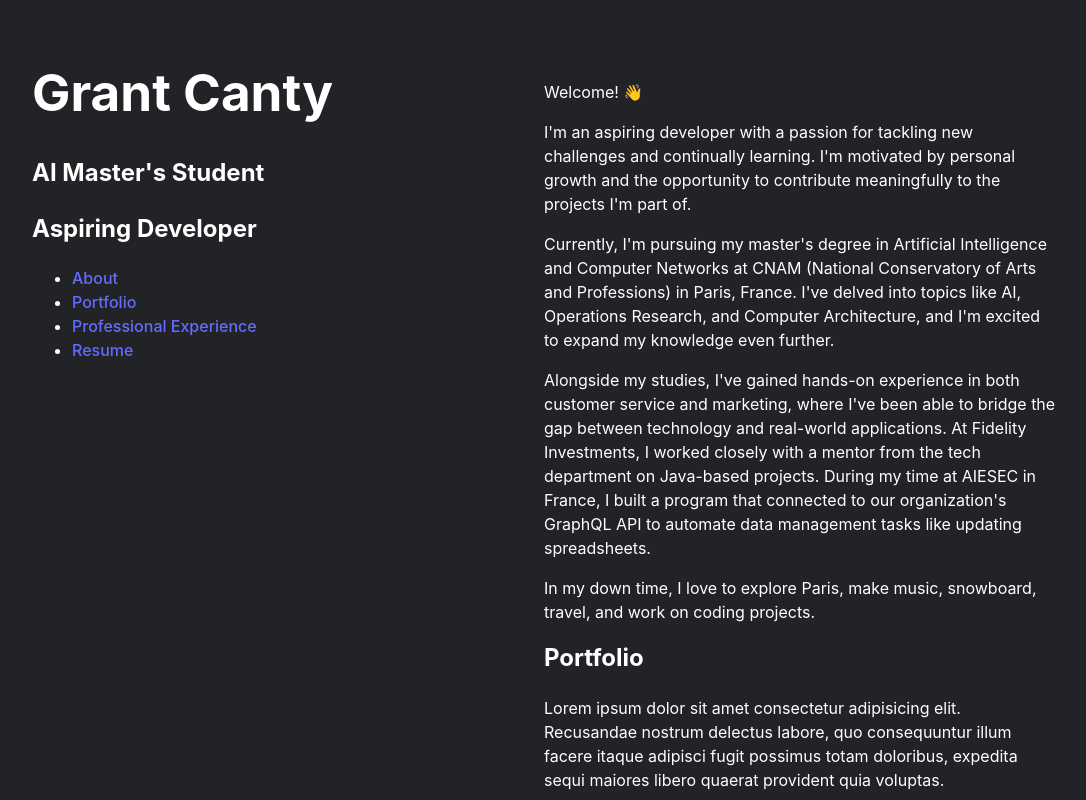
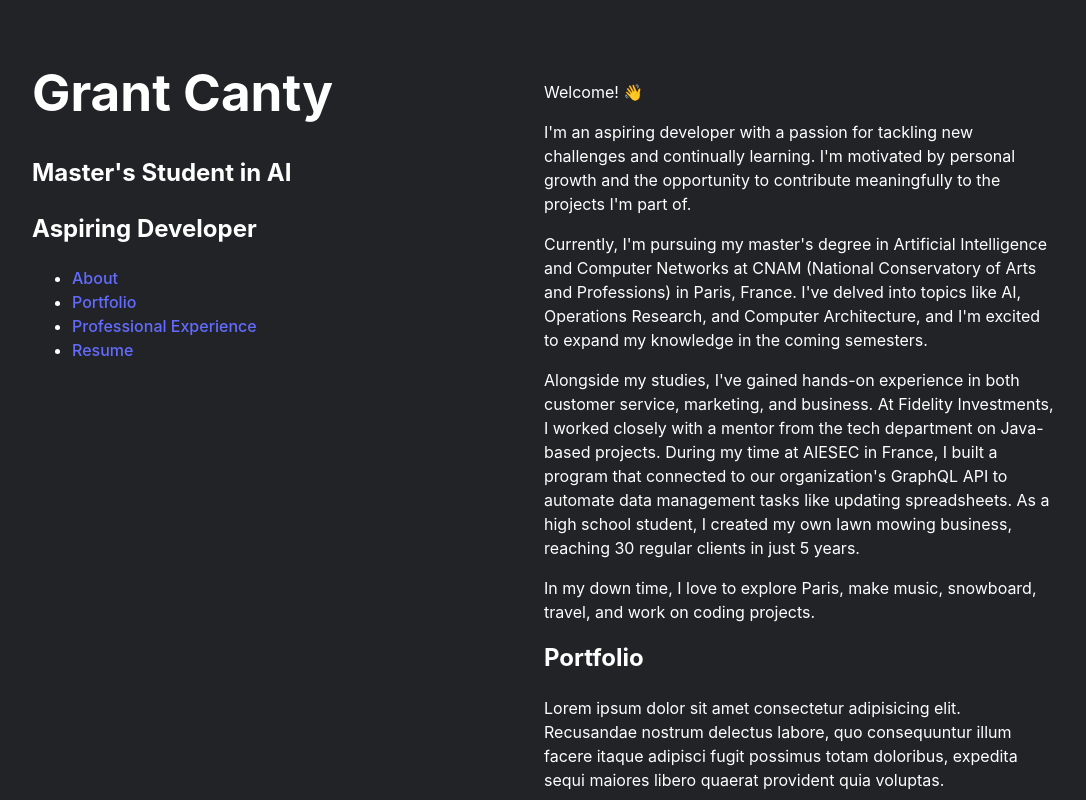
Before and after one commit to GrantCanty/portfolio, a React (Vite) app: page / in a window 1280 px wide. Shown: the whole page, without its empty margins (96-1182 px from the left). Built offline with nearby package versions, Linux system fonts and the light colour scheme.

Commit message:
small changes to me and display text. able to scroll from anywhere on the page now

```diff
--- a/src/assets/me.tsx
+++ b/src/assets/me.tsx
@@ -4,7 +4,7 @@ const Me: React.FC = (): ReactElement => {
     return(
         <>
             <h1>Grant Canty</h1>
-            <h2>AI Master's Student</h2>
+            <h2>Master's Student in AI</h2>
             <h2>Aspiring Developer</h2>
         </>
     )
--- a/src/data/text.json
+++ b/src/data/text.json
@@ -3,8 +3,8 @@
         "about": [
             "Welcome! 👋",
             "I'm an aspiring developer with a passion for tackling new challenges and continually learning. I'm motivated by personal growth and the opportunity to contribute meaningfully to the projects I'm part of.",
-            "Currently, I'm pursuing my master's degree in Artificial Intelligence and Computer Networks at CNAM (National Conservatory of Arts and Professions) in Paris, France. I've delved into topics like AI, Operations Research, and Computer Architecture, and I'm excited to expand my knowledge even further.",
-            "Alongside my studies, I've gained hands-on experience in both customer service and marketing, where I've been able to bridge the gap between technology and real-world applications. At Fidelity Investments, I worked closely with a mentor from the tech department on Java-based projects. During my time at AIESEC in France, I built a program that connected to our organization's GraphQL API to automate data management tasks like updating spreadsheets.",
+            "Currently, I'm pursuing my master's degree in Artificial Intelligence and Computer Networks at CNAM (National Conservatory of Arts and Professions) in Paris, France. I've delved into topics like AI, Operations Research, and Computer Architecture, and I'm excited to expand my knowledge in the coming semesters.",
+            "Alongside my studies, I've gained hands-on experience in both customer service, marketing, and business. At Fidelity Investments, I worked closely with a mentor from the tech department on Java-based projects. During my time at AIESEC in France, I built a program that connected to our organization's GraphQL API to automate data management tasks like updating spreadsheets. As a high school student, I created my own lawn mowing business, reaching 30 regular clients in just 5 years.",
             "In my down time, I love to explore Paris, make music, snowboard, travel, and work on coding projects."
         ],
         "experience": [
--- a/src/pages/home.tsx
+++ b/src/pages/home.tsx
@@ -1,5 +1,5 @@
 import { ReactElement } from 'react';
-//import { useRef, useEffect } from 'react'
+import { useRef, useEffect } from 'react'
 import Me from '../assets/me'
 import Navigation from '../assets/navigation'
 import About from '../assets/about'
@@ -9,7 +9,27 @@ import Experience from '../assets/experience'
 import '../styles/home.css';
 
 const Home: React.FC = (): ReactElement => {
+    const rightRef = useRef<HTMLDivElement>(null);
 
+    useEffect(() => {
+        const handleScroll = (e: WheelEvent) => {
+        // Prevent default window scroll
+        e.preventDefault();
+
+        // Scroll the right section manually
+        if (rightRef.current) {
+            rightRef.current.scrollTop += e.deltaY;
+        }
+        };
+
+        // Attach the scroll listener
+        window.addEventListener("wheel", handleScroll, { passive: false });
+
+        // Cleanup the listener on component unmount
+        return () => {
+        window.removeEventListener("wheel", handleScroll);
+        };
+    }, []);
 
     return(
         <>
@@ -21,7 +41,7 @@ const Home: React.FC = (): ReactElement => {
                         <Navigation />
                     </div>
                 </header>
-                <main className="card-right squeeze">
+                <main className="card-right squeeze" ref={rightRef}>
                     <About />
                     <Portfolio />
                     <Experience />
```
